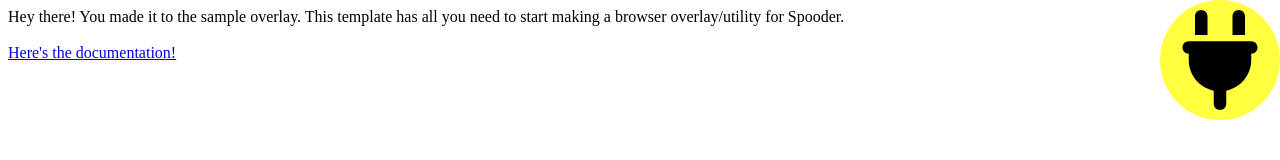
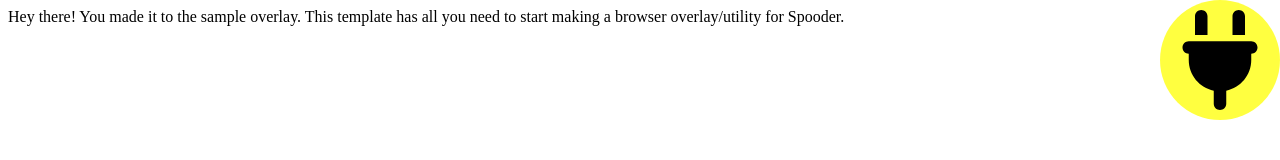
Before and after one commit to GreySole/Spooder-Sample-Plugin, a plain HTML site: page overlay/index.html in a window 1280 px wide. Drawn offline with Linux system fonts and the light colour scheme; no server answers.

Commit message:
Take out Spooder Plugin Dev Guide

```diff
--- a/overlay/index.html
+++ b/overlay/index.html
@@ -11,8 +11,6 @@
         need to start making a browser overlay/utility for Spooder.
       </div>
       <br />
-      <a href="SpooderPluginDevGuide.html">Here's the documentation!</a>
-      <br />
       <div id="oscInfo"></div>
     </div>
     <script type="text/javascript" src="osc-bundle.js"></script>
```
